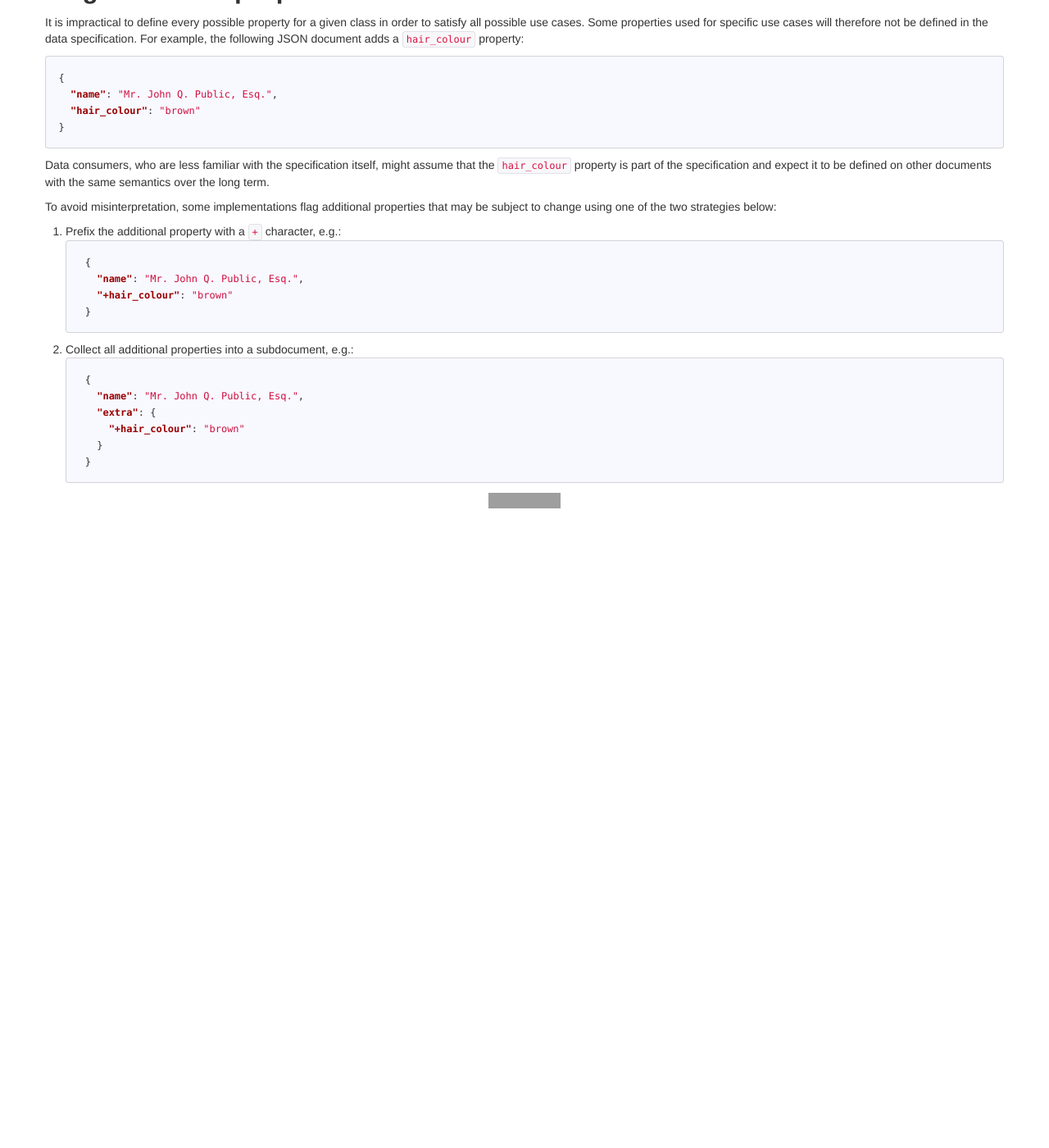
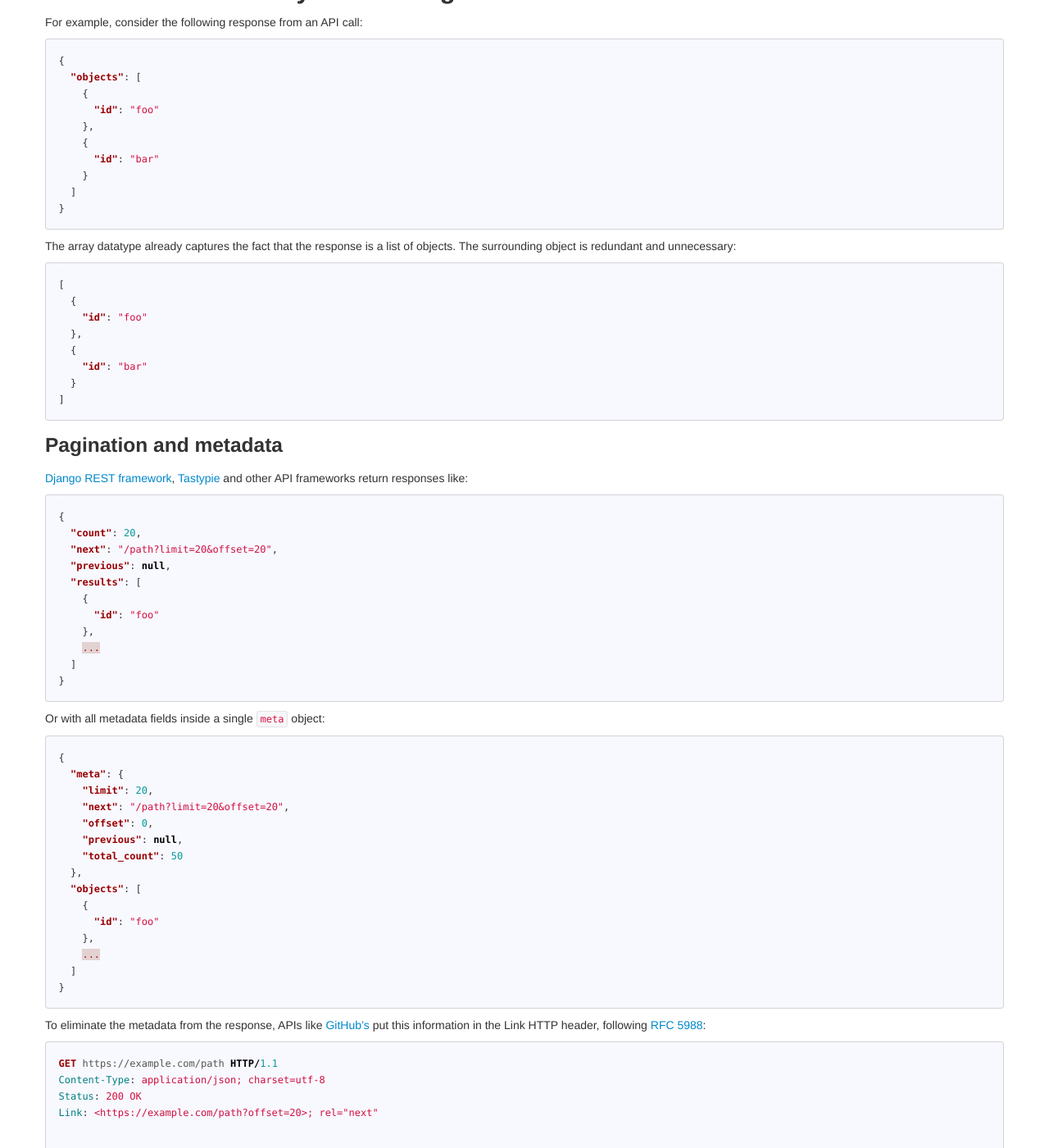
Before and after one commit to popolo-project/popolo-spec, a Jekyll site: the page built from appendices/json-patterns.md, in a window 1280 px wide and 1400 px high, scrolled down 2004 px. Shown: the whole window at 82% size. Built offline with Jekyll 4.4.1, drawn with Linux system fonts in a browser that asks for light colours; nearby versions of some CDN libraries; Markdown is read by kramdown in place of the engine named in the settings; before the commit the page ends 2634 px from its top, so only the background shows below that; some of the changed text lies outside the part shown; grey boxes are pictures that could not be loaded.

Commit message:
add another json pattern

````diff
--- a/appendices/json-patterns.md
+++ b/appendices/json-patterns.md
@@ -104,6 +104,91 @@ However, this approach should be avoided, as it is more difficult to identify an
 
 <p class="note" id="note1">1. The <a href="http://www.w3.org/TR/owl2-overview/">Web Ontology Language (OWL)</a> defines an <code><a href="http://www.w3.org/TR/owl2-syntax/#Classes">owl:Thing</a></code> class, which is the superclass to all classes.</p>
 
+## Remove unnecessary embedding
+
+For example, consider the following response from an API call:
+
+```json
+{
+  "objects": [
+    {
+      "id": "foo"
+    },
+    {
+      "id": "bar"
+    }
+  ]
+}
+```
+
+The array datatype already captures the fact that the response is a list of objects. The surrounding object is redundant and unnecessary:
+
+```json
+[
+  {
+    "id": "foo"
+  },
+  {
+    "id": "bar"
+  }
+]
+```
+
+### Pagination and metadata
+
+[Django REST framework](http://django-rest-framework.org/), [Tastypie](http://tastypieapi.org/) and other API frameworks return responses like:
+
+```json
+{
+  "count": 20,
+  "next": "/path?limit=20&offset=20",
+  "previous": null,
+  "results": [
+    {
+      "id": "foo"
+    },
+    ...
+  ]
+}
+```
+
+Or with all metadata fields inside a single `meta` object:
+
+```json
+{
+  "meta": {
+    "limit": 20,
+    "next": "/path?limit=20&offset=20",
+    "offset": 0,
+    "previous": null,
+    "total_count": 50
+  },
+  "objects": [
+    {
+      "id": "foo"
+    },
+    ...
+  ]
+}
+```
+
+To eliminate the metadata from the response, APIs like [GitHub's](http://developer.github.com/v3/#pagination) put this information in the Link HTTP header, following [RFC 5988](http://tools.ietf.org/html/rfc5988):
+
+```http
+GET https://example.com/path HTTP/1.1
+Content-Type: application/json; charset=utf-8
+Status: 200 OK
+Link: <https://example.com/path?offset=20>; rel="next"
+
+
+[
+  {
+    "id": "foo"
+  },
+  ...
+]
+```
+
 ## Flag additional properties
 
 It is impractical to define every possible property for a given class in order to satisfy all possible use cases. Some properties used for specific use cases will therefore not be defined in the data specification. For example, the following JSON document adds a `hair_colour` property:
````
